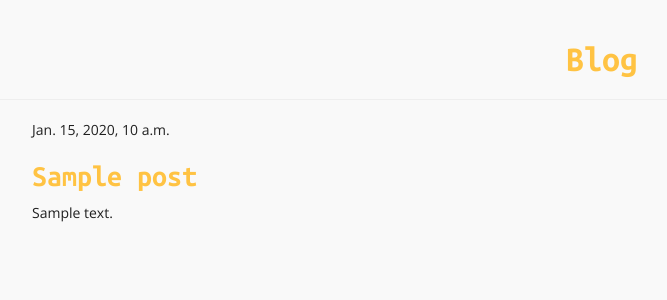
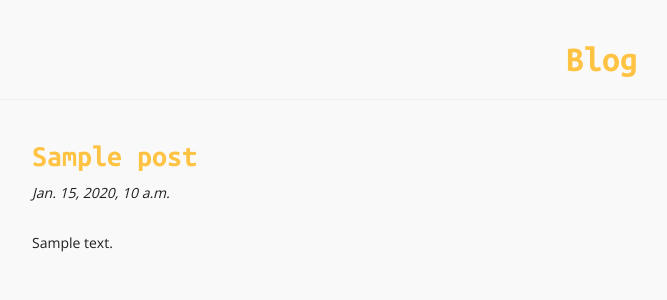
Before and after one commit to NuxiiGit/undergrad-portfolio, a Django app: page / in a window 1280 px wide. Shown: the top 300 px of the page, without its empty margins (38-705 px from the left). Run offline with Django 3.2, Linux system fonts and the light colour scheme; tables that the repository leaves empty hold one stand-in row (values such as "Sample post"); some libraries are stand-ins or nearby versions.

Commit message:
Updated post style.

```diff
--- a/blog/templates/blog/post_list.html
+++ b/blog/templates/blog/post_list.html
@@ -3,13 +3,13 @@
 {% block content %}
 	{% for post in posts %}
 		<div class="post">
+			<h2><a href="{% url 'post_detail' pk=post.pk %}">{{ post.title }}</a></h2>
 			{% if post.published_date %}
-			<div class="date">
-				{{ post.published_date }}
-			</div>
+				<p><i>{{ post.published_date }}</i></p>
 			{% endif %}
-			<h2><a href="{% url 'post_detail' pk=post.pk %}">{{ post.title }}</a></h2>
+			<br>
 			<p>{{ post.text|linebreaksbr }}</p>
+			<br>
 		</div>
 	{% endfor %}
 {% endblock %}
```
